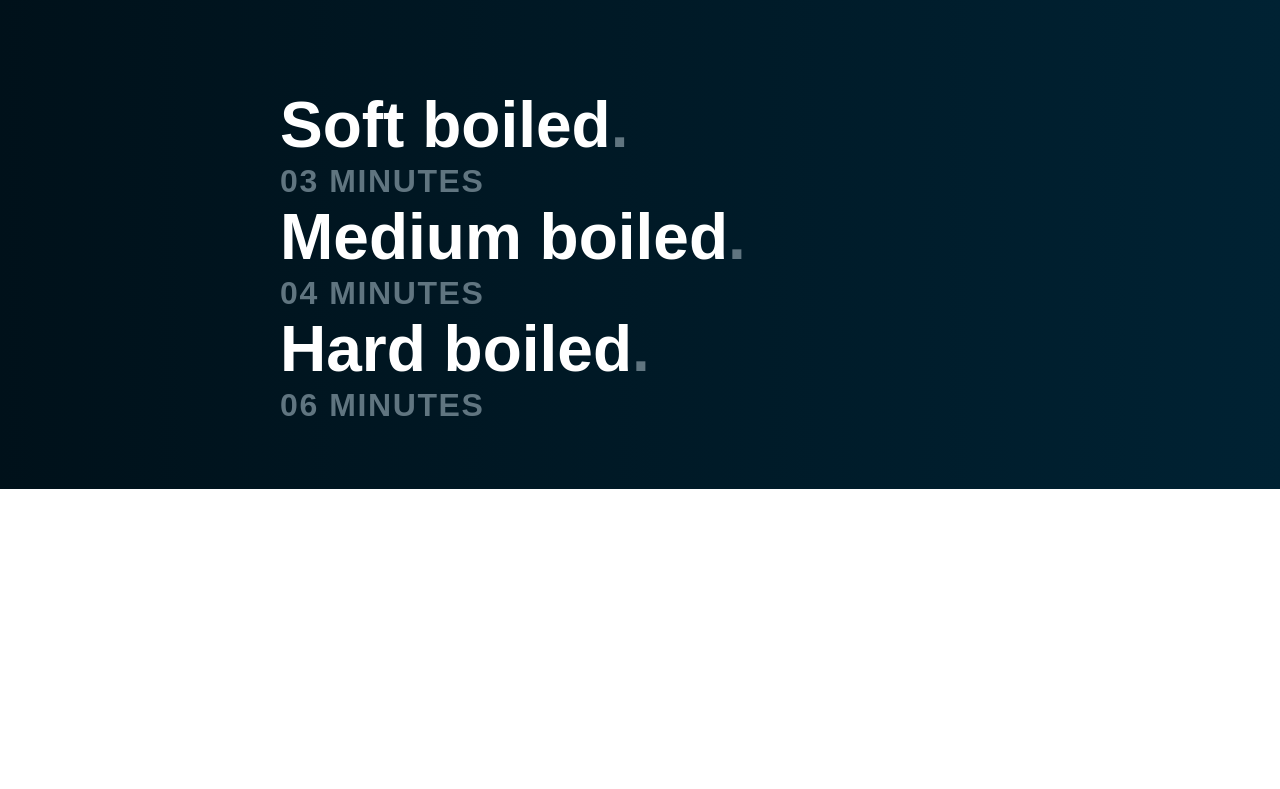
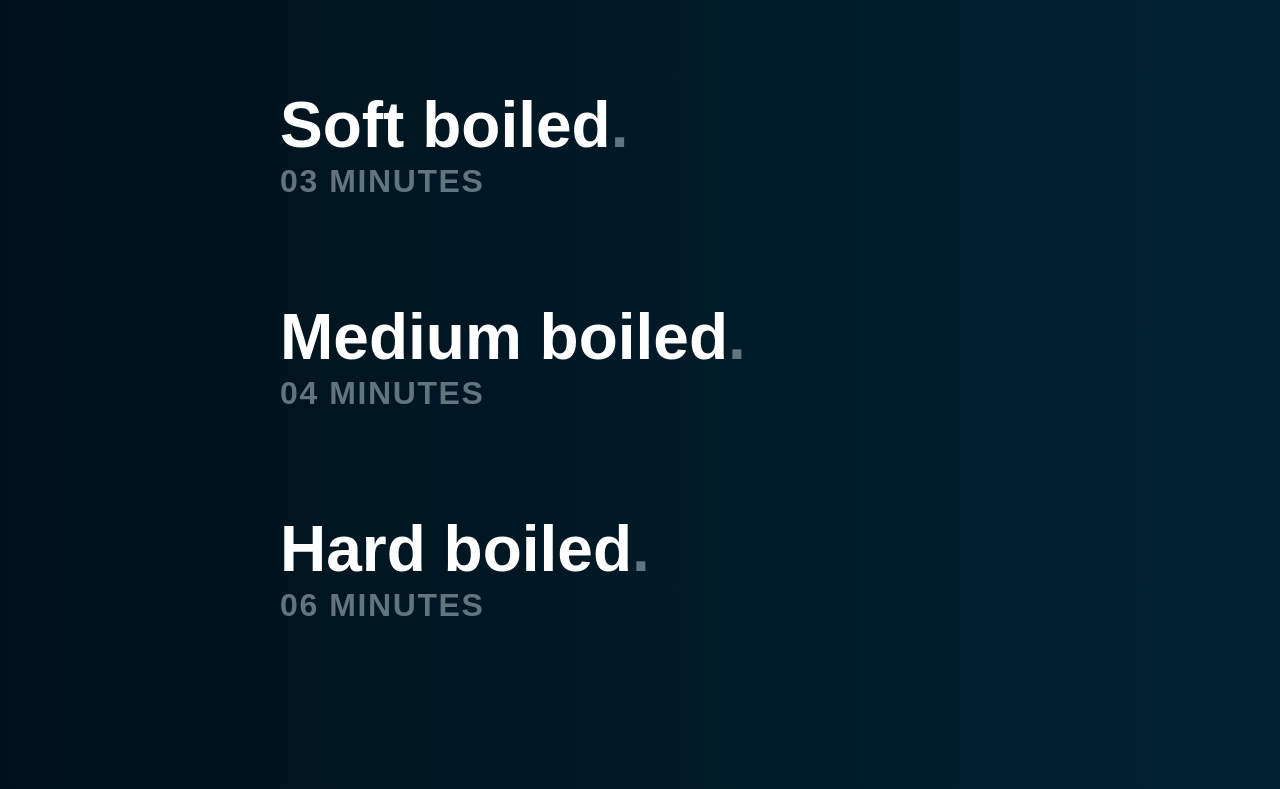
Before and after one commit to sboerrigter/eggg, a React (Create React App) app: page / in a window 1280 px wide. Shown: the part 431-1220 px from the top of the page. Before the commit the page ends 920 px from the top, so only its background shows below. Built offline with nearby package versions, Linux system fonts and the light colour scheme; a web font is replaced by a local one.

Commit message:
:sparkles: MenuItem component

```diff
--- a/src/components/Menu.js
+++ b/src/components/Menu.js
@@ -1,19 +1,14 @@
 import React, { Component } from 'react';
 
-import TextLight from './TextLight';
+import MenuItem from './MenuItem';
 
 export default class Menu extends Component {
   render() {
     return (
       <div>
-        <h2>Soft boiled<TextLight content='.' /></h2>
-        <p>03 Minutes</p>
-
-        <h2>Medium boiled<TextLight content='.' /></h2>
-        <p>04 Minutes</p>
-
-        <h2>Hard boiled<TextLight content='.' /></h2>
-        <p>06 Minutes</p>
+        <MenuItem type="Soft" time="03" />
+        <MenuItem type="Medium" time="04" />
+        <MenuItem type="Hard" time="06" />
       </div>
     );
   }
--- /dev/null
+++ b/src/components/MenuItem.js
@@ -0,0 +1,20 @@
+import React, { Component } from 'react';
+import styled from 'styled-components';
+import sectionMargin from '../styles/mixins/sectionMargin'
+
+import TextLight from './TextLight';
+
+const Container = styled.div`
+  ${sectionMargin};
+`
+
+export default class MenuItem extends Component {
+  render() {
+    return (
+      <Container>
+        <h2>{this.props.type} boiled<TextLight content='.' /></h2>
+        <p>{this.props.time} Minutes</p>
+      </Container>
+    );
+  }
+}
```
